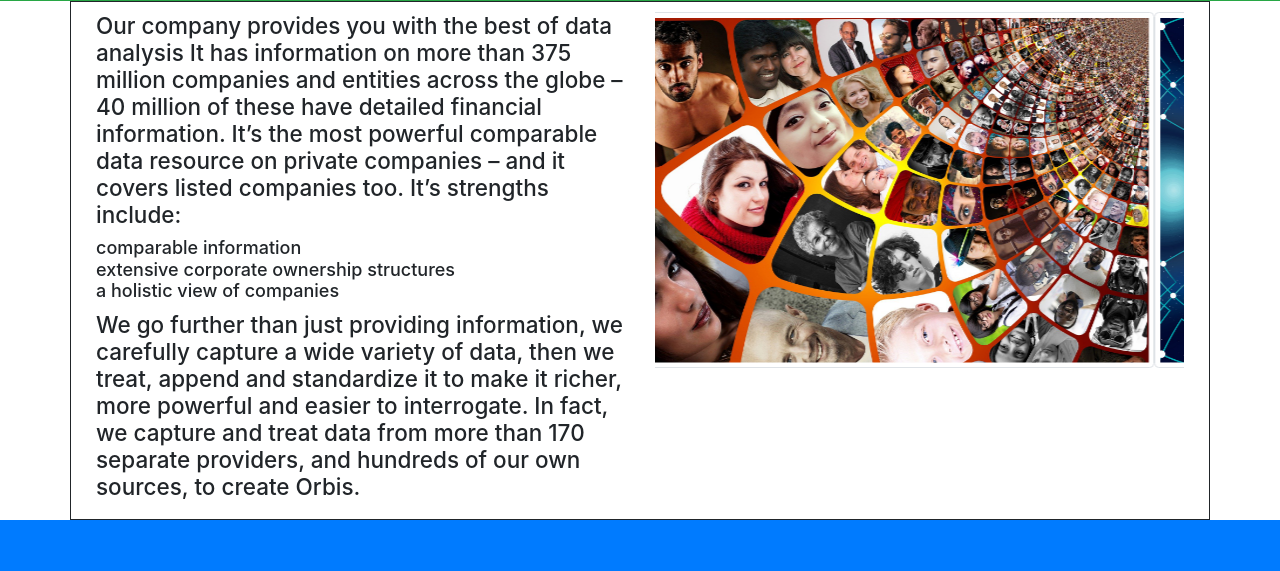
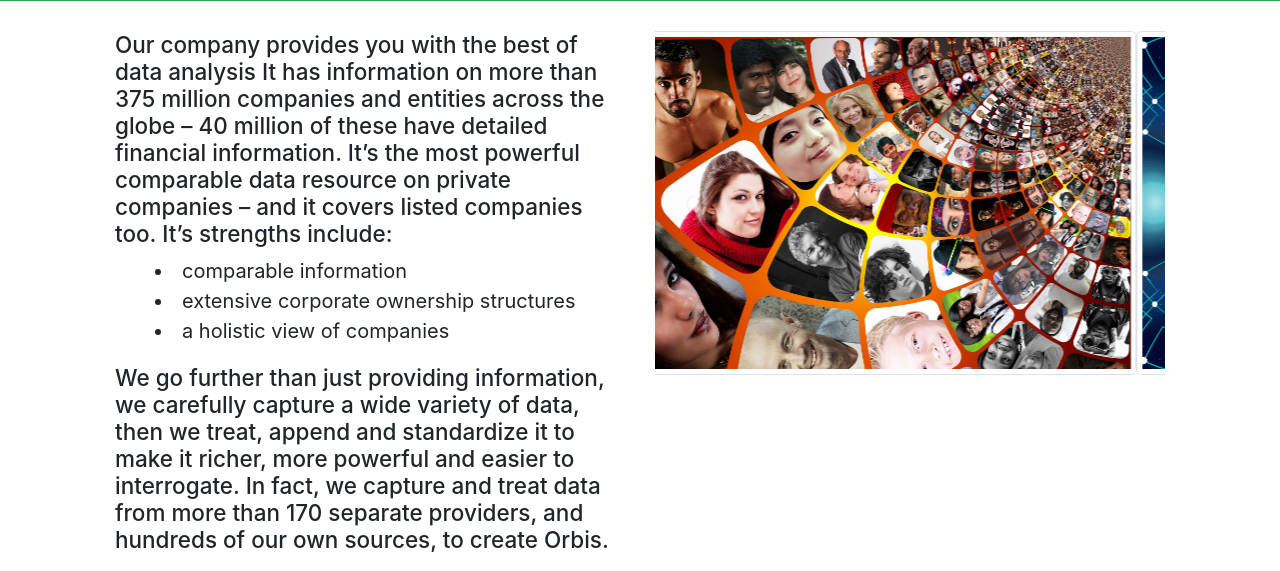
Before and after one commit to sagharnoursobhi/start-design, a plain HTML site: page index.html in a window 1280 px wide. Shown: the part 62-633 px from the top of the page. Drawn offline with Linux system fonts and the light colour scheme.

Commit message:
style up dated

```diff
--- a/index.html
+++ b/index.html
@@ -38,11 +38,11 @@
               It has information on more than 375 million companies and entities across the globe – 40 million of these have detailed financial information.
               It’s the most powerful comparable data resource on private companies – and it covers listed companies too. It’s strengths include:
             </p>
-                <ul class="h5">
-                  <li>comparable information</li>
-                  <li>extensive corporate ownership structures</li>
-                  <li>a holistic view of companies</li>
-                </ul>
+            <ul>
+              <li>comparable information</li>
+              <li>extensive corporate ownership structures</li>
+              <li>a holistic view of companies</li>
+            </ul>
             <p class="h5">
                 We go further than just providing information, we carefully capture a wide variety of data, then we treat, append and standardize it to make it richer, more powerful and easier to interrogate. In fact, we capture and treat data from more than 170 separate providers, and hundreds of our own sources, to create Orbis.
             </p>
--- a/style.css
+++ b/style.css
@@ -8,9 +8,17 @@
     }
 
     .hello_part{
-        border: 1px solid;
-        padding: 10px;
+        padding: 30px;
         box-shadow: 0px 8px 10px #888888;
+    }
+
+    .hello_part ul{
+        list-style-type: disc;
+        list-style-position: inside;
+    }
+    .hello_part li{
+        margin-left: 40px;
+        font-size: 20px;
     }
 
     * {
```
